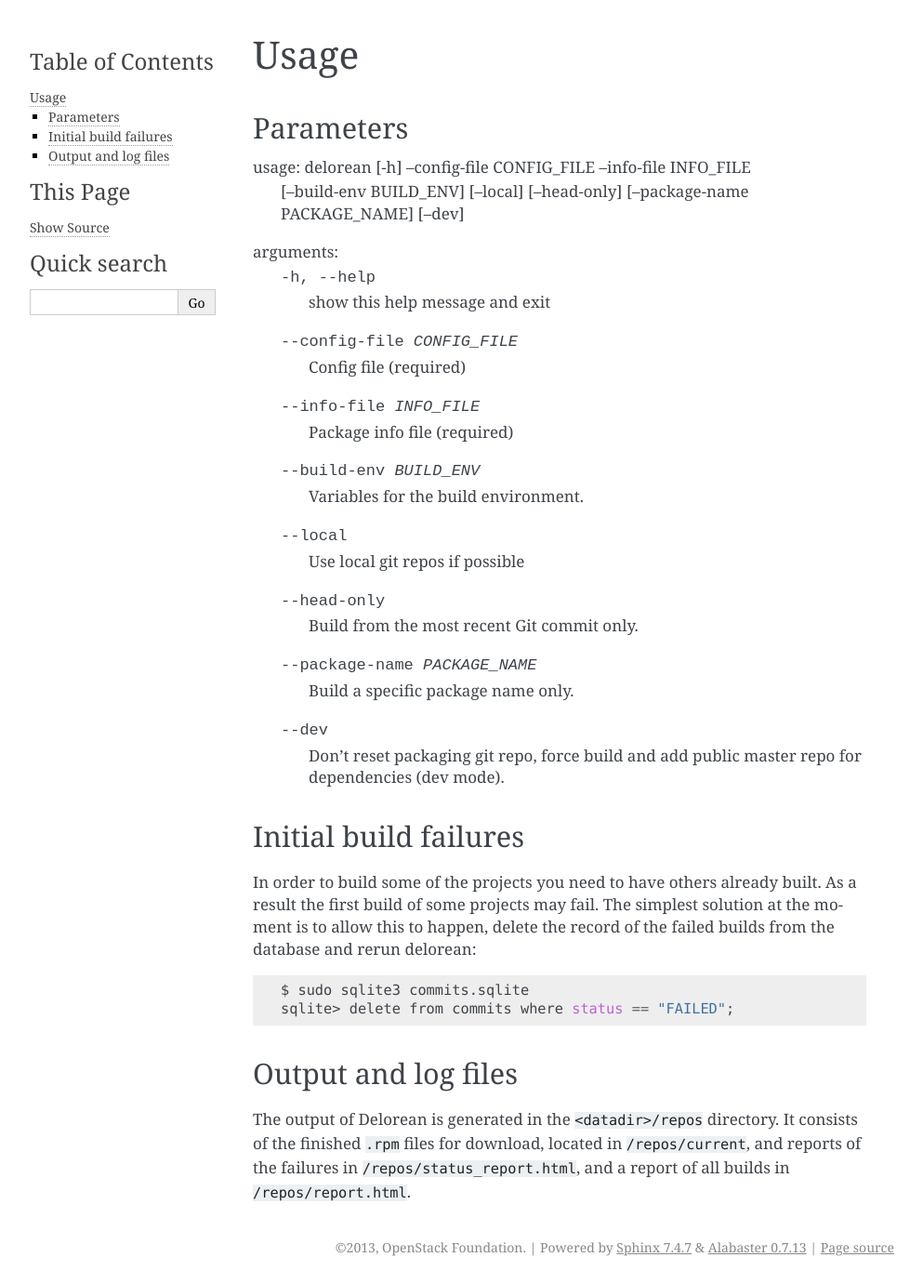
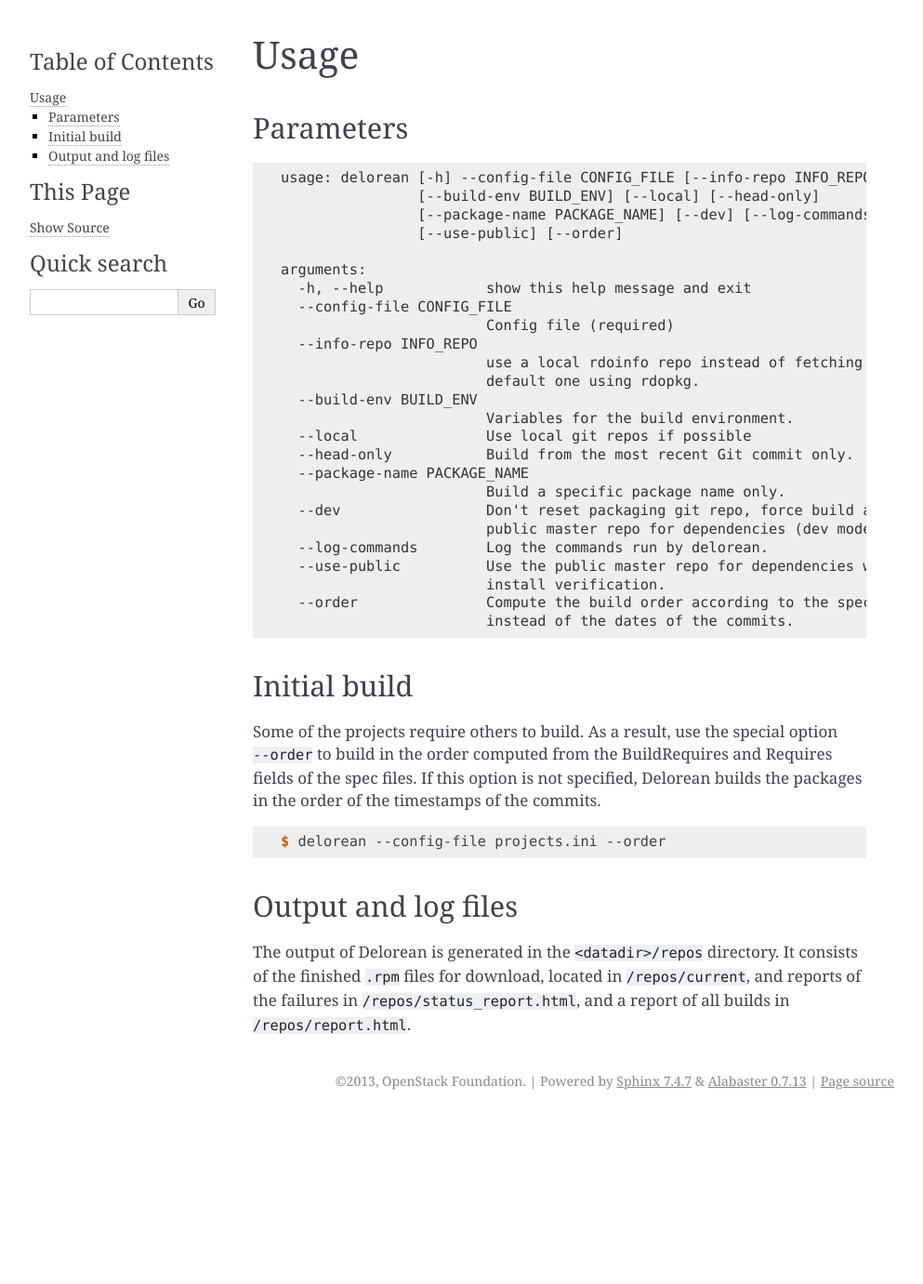
Before and after one commit to softwarefactory-project/DLRN, a Sphinx documentation site: the page built from doc/source/usage.rst, in a window 1280 px wide. Shown: the whole page at 93% size, without its empty margins (148-1141 px from the left). Built offline with Sphinx 7.4.7, drawn with Linux system fonts in a browser that asks for light colours; after the commit the page ends 1202 px from its top, so only the background shows below that.

Commit message:
Fix doc regarding bootstrapping a Delorean repo
Change-Id: I6f1435de44480068474e8591f155462297ca79e3

```diff
--- a/doc/source/usage.rst
+++ b/doc/source/usage.rst
@@ -5,38 +5,47 @@ Usage
 Parameters
 ----------
 
-usage: delorean [-h] --config-file CONFIG_FILE --info-file INFO_FILE
-                [--build-env BUILD_ENV] [--local] [--head-only]
-                [--package-name PACKAGE_NAME] [--dev]
+.. code-block:: console
 
-arguments:
-  -h, --help            show this help message and exit
-  --config-file CONFIG_FILE
-                        Config file (required)
-  --info-file INFO_FILE
-                        Package info file (required)
-  --build-env BUILD_ENV
-                        Variables for the build environment.
-  --local               Use local git repos if possible
-  --head-only           Build from the most recent Git commit only.
-  --package-name PACKAGE_NAME
-                        Build a specific package name only.
-  --dev                 Don't reset packaging git repo, force build and add
-                        public master repo for dependencies (dev mode).
+    usage: delorean [-h] --config-file CONFIG_FILE [--info-repo INFO_REPO]
+                    [--build-env BUILD_ENV] [--local] [--head-only]
+                    [--package-name PACKAGE_NAME] [--dev] [--log-commands]
+                    [--use-public] [--order]
+
+    arguments:
+      -h, --help            show this help message and exit
+      --config-file CONFIG_FILE
+                            Config file (required)
+      --info-repo INFO_REPO
+                            use a local rdoinfo repo instead of fetching the
+                            default one using rdopkg.
+      --build-env BUILD_ENV
+                            Variables for the build environment.
+      --local               Use local git repos if possible
+      --head-only           Build from the most recent Git commit only.
+      --package-name PACKAGE_NAME
+                            Build a specific package name only.
+      --dev                 Don't reset packaging git repo, force build and add
+                            public master repo for dependencies (dev mode).
+      --log-commands        Log the commands run by delorean.
+      --use-public          Use the public master repo for dependencies when doing
+                            install verification.
+      --order               Compute the build order according to the spec files
+                            instead of the dates of the commits.
 
 
-Initial build failures
-----------------------
+Initial build
+-------------
 
-In order to build some of the projects you need to have others already built. As a result the first
-build of some projects may fail. The simplest solution at the moment is to allow this to happen,
-delete the record of the failed builds from the database and rerun delorean:
+Some of the projects require others to build. As a result, use the
+special option ``--order`` to build in the order computed from the
+BuildRequires and Requires fields of the spec files. If this option is
+not specified, Delorean builds the packages in the order of the
+timestamps of the commits.
 
-.. code-block:: bash
+.. code-block:: shell-session
 
-    $ sudo sqlite3 commits.sqlite
-    sqlite> delete from commits where status == "FAILED";
-
+    $ delorean --config-file projects.ini --order
 
 Output and log files
 --------------------
```
Also changed, not shown: README.rst (+37 -24 lines), 1 other file.
